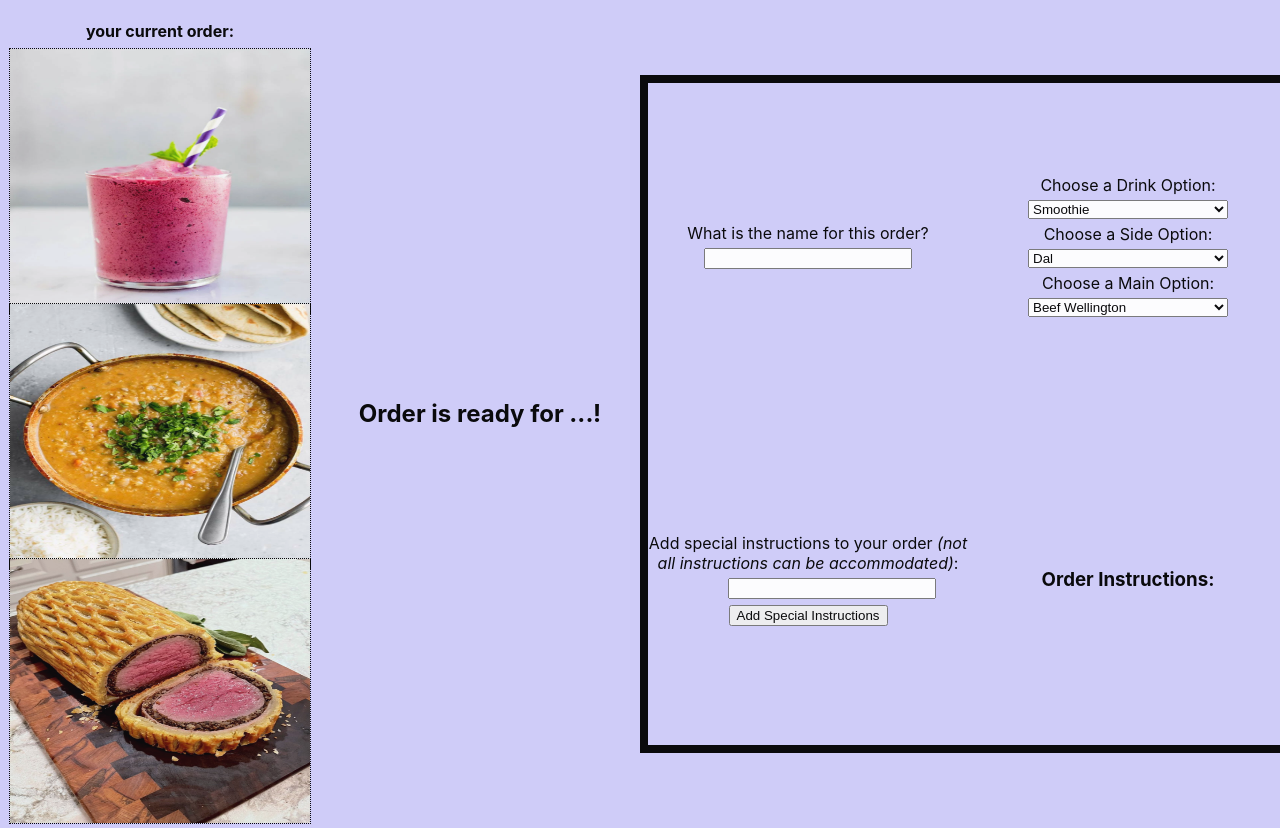
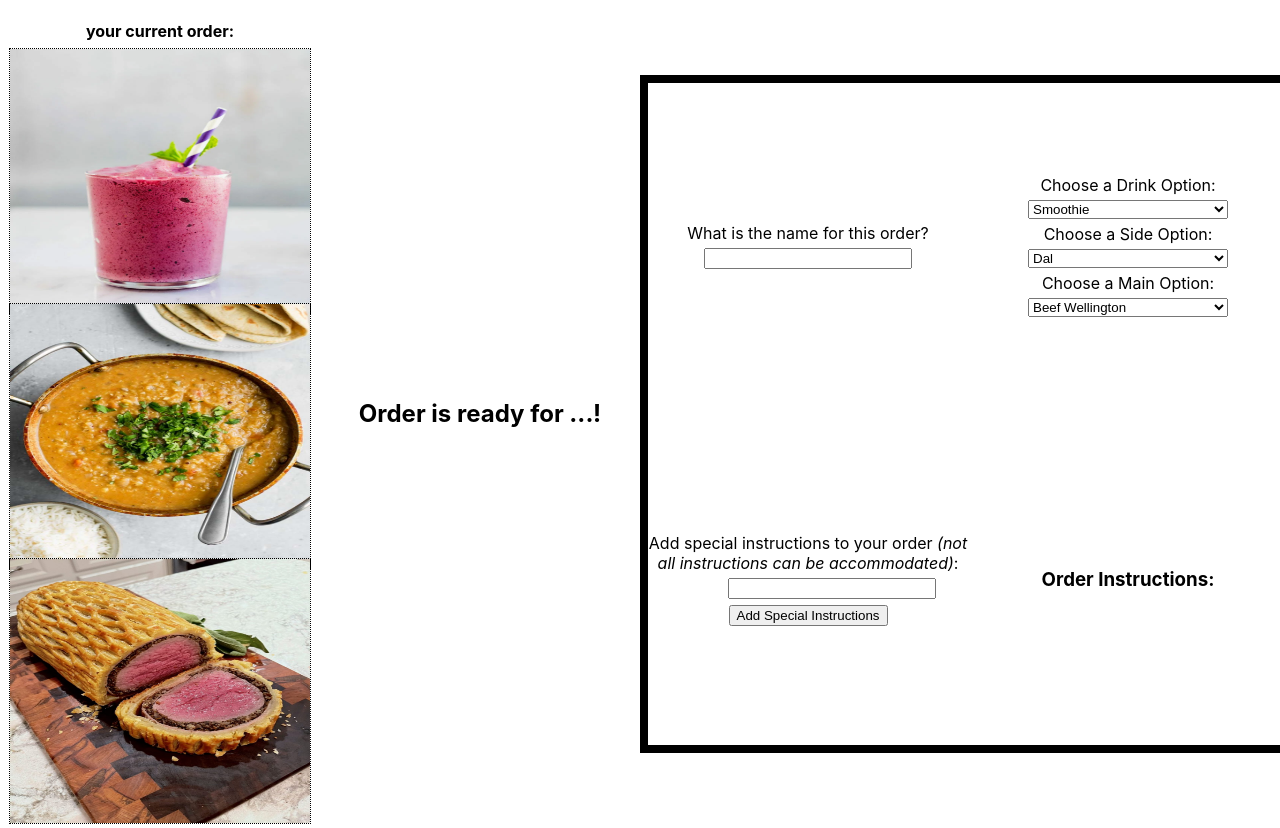
Before and after one commit to JeffreyAllison/REACTscratchfastfoodorder, a React (Create React App) app: page / in a window 1280 px wide. Built offline with nearby package versions, Linux system fonts and the light colour scheme.

Commit message:
commented out css property for body

```diff
--- a/src/App.css
+++ b/src/App.css
@@ -1,7 +1,6 @@
-body {
+/*body {
   background-color: rgba(172, 167, 243, 0.568);
-  opacity: 95%;
-}
+}*/
 
 .App {
   height: 100%;
```
